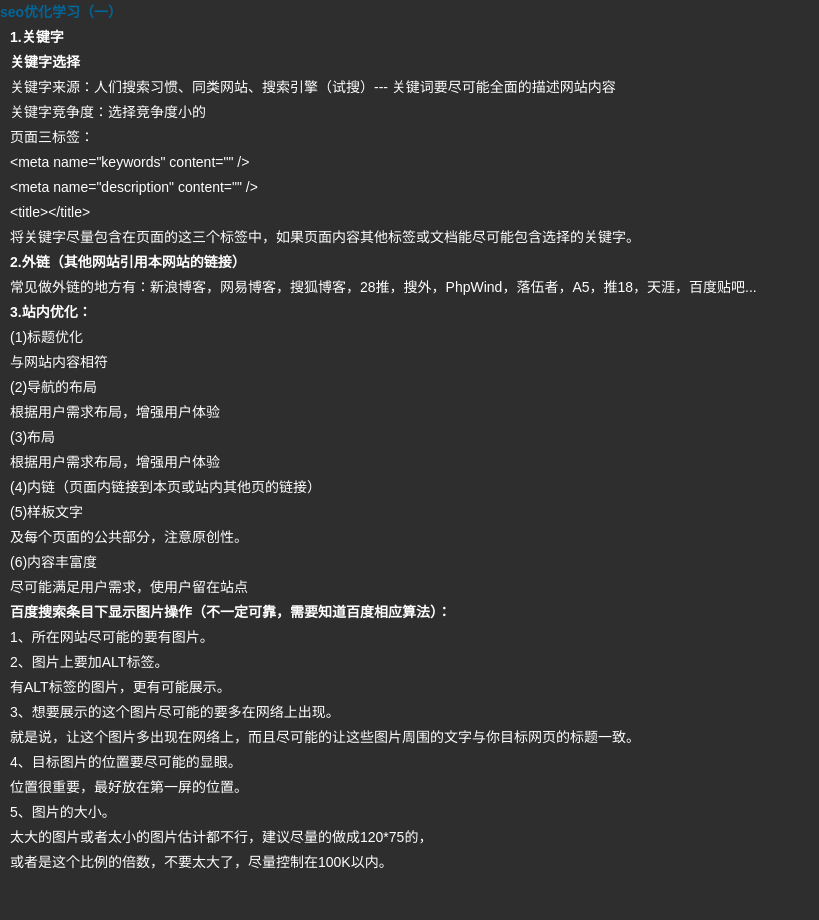
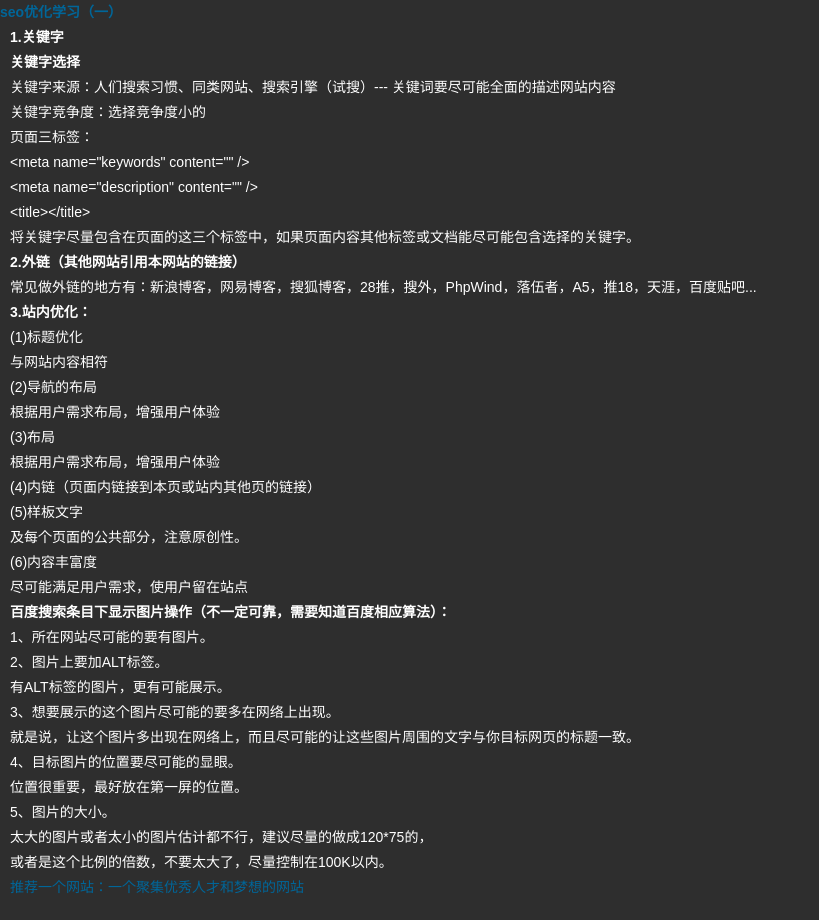
Before and after one commit to go-on-the-way/myblog, a Jekyll site: the page blog.html, which Jekyll copies as it is, in a window 1280 px wide. Shown: the whole page, without its empty margins (0-819 px from the left). Built offline with Jekyll 4.4.1, drawn with Linux system fonts in a browser that asks for light colours; comment, search, counter and statistics services are not loaded.

Commit message:
加分享按钮

```diff
--- a/blog.html
+++ b/blog.html
@@ -84,10 +84,23 @@
 						太大的图片或者太小的图片估计都不行，建议尽量的做成120*75的，</p>
 						或者是这个比例的倍数，不要太大了，尽量控制在100K以内。</p>
 						</p>
+						<div><a href="http://www.cgyba.com" target="_blank">推荐一个网站：一个聚集优秀人才和梦想的网站</a></div>
 					</article>
 				</section>
 			</div>
 		</article>
+		<!-- JiaThis Button BEGIN -->
+		<div class="share_button">
+			<div class="jiathis_style_32x32">
+				<a class="jiathis_button_qzone"></a>
+				<a class="jiathis_button_tsina"></a>
+				<a class="jiathis_button_tqq"></a>
+				<a class="jiathis_button_weixin"></a>
+				<a class="jiathis_button_renren"></a>
+			</div>
+		<div>
+		<!-- JiaThis Button END -->
 	</section>
+	<script type="text/javascript" src="http://v3.jiathis.com/code/jia.js" charset="utf-8"></script>
 </body>
 </html>
--- a/css/style.css
+++ b/css/style.css
@@ -27,7 +27,7 @@ input.button {	margin: 0;	border: 0;	height: 24px;	padding: 0px 12px 0px 12px;}
 a.button:hover, input.button:hover {background: #006699;color:#ffffff;}
 
 /*-------------container */
-.container{width:960px;height:1200px; background-color:#1E1E1E; margin:0 auto;border-right:5px solid #252525;border-left:5px solid #252525;border-bottom:5px solid #252525;}
+.container{width:960px;height:1300px; background-color:#1E1E1E; margin:0 auto;border-right:5px solid #252525;border-left:5px solid #252525;border-bottom:5px solid #252525;}
 /*-------------header */
 header {position:relative;height: 150px; background-color:#141414; border-bottom:5px solid #252525;}
 
@@ -68,5 +68,10 @@ ul.list li a:hover {color:#006699; text-decoration:none;}
 	width:100%;
 	height:100%;
 }
+
+.share_button{
+	margin-top:20px;
+	margin-left:10px;
+}
 /*-------------copyright*/
 #copyright{position:fixed;bottom:0px;display:inline-block; width:100%; text-align: center; background:#141414;padding:8px 0px;color:#ffffff;border-top: 5px solid #252525;}
--- a/index.html
+++ b/index.html
@@ -53,7 +53,6 @@
 						<li><a href="blog.html" target="blog-content">博客</a></li>
 					</ul>
 				</nav>
-				<div><a href="http://www.cgyba.com" target="_blank">推荐一个网站：一个聚集优秀人才和梦想的网站</a></div>
 			</header>
 			<!--
 			<div class="feature">
```
